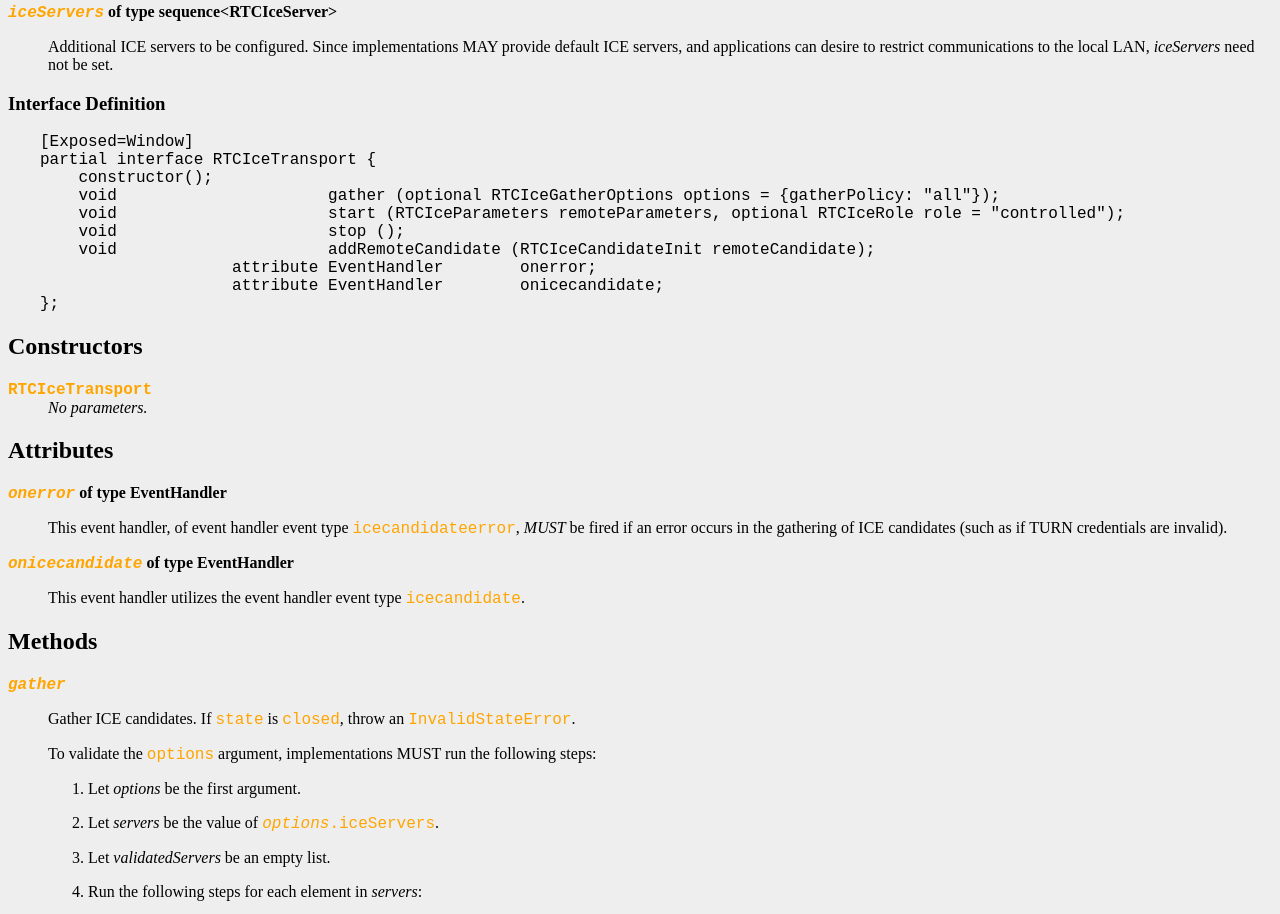
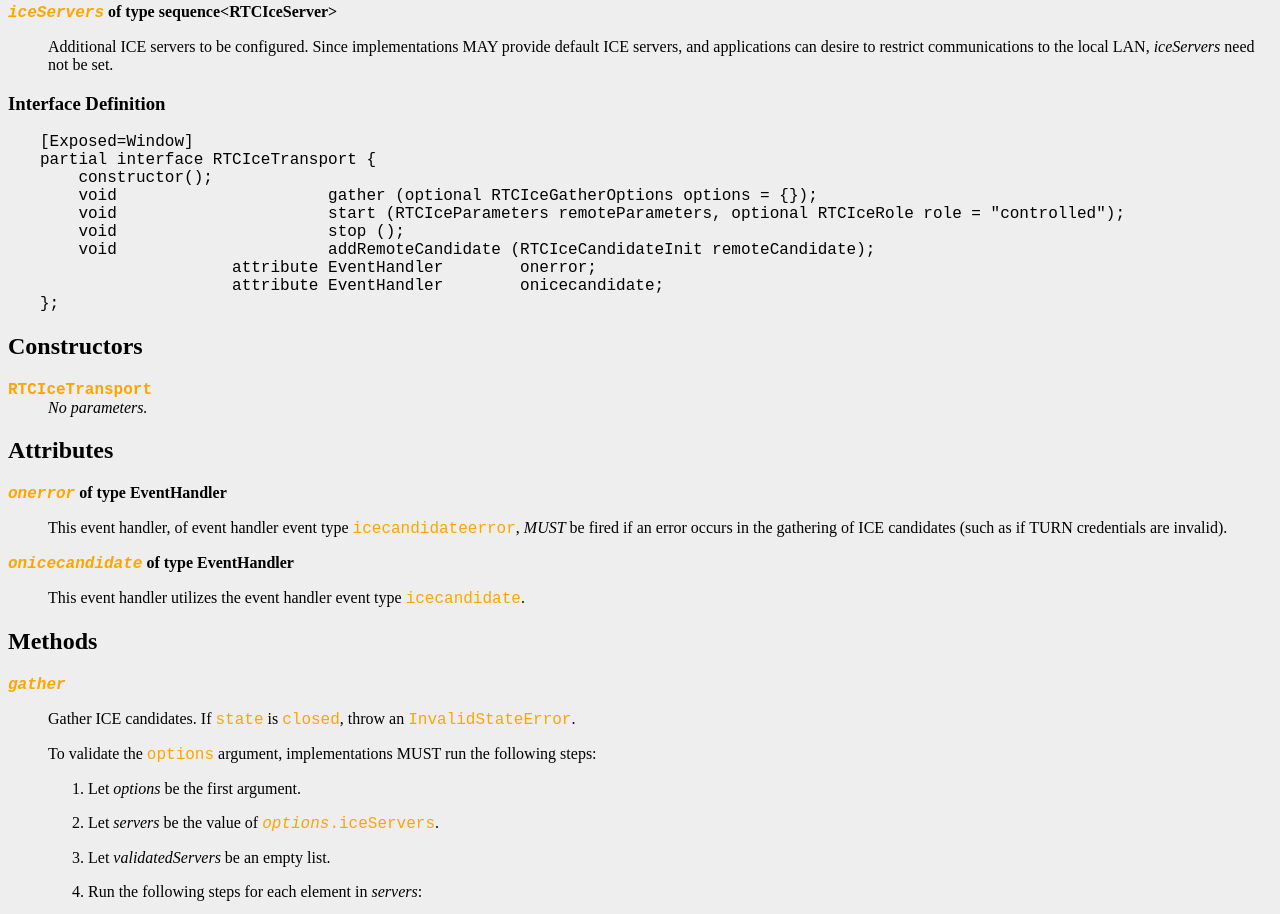
Before and after one commit to w3c/webrtc-ice, a plain HTML site: page index.html in a window 1280 px wide. Shown: the part 1473-2387 px from the top of the page. Drawn offline with Linux system fonts and the light colour scheme.

```diff
--- a/index.html
+++ b/index.html
@@ -154,7 +154,7 @@
 [Exposed=Window]
 partial interface RTCIceTransport {
     constructor();
-    void                      gather (optional RTCIceGatherOptions options = {gatherPolicy: "all"});
+    void                      gather (optional RTCIceGatherOptions options = {});
     void                      start (RTCIceParameters remoteParameters, optional RTCIceRole role = "controlled");
     void                      stop ();
     void                      addRemoteCandidate (RTCIceCandidateInit remoteCandidate);
```
